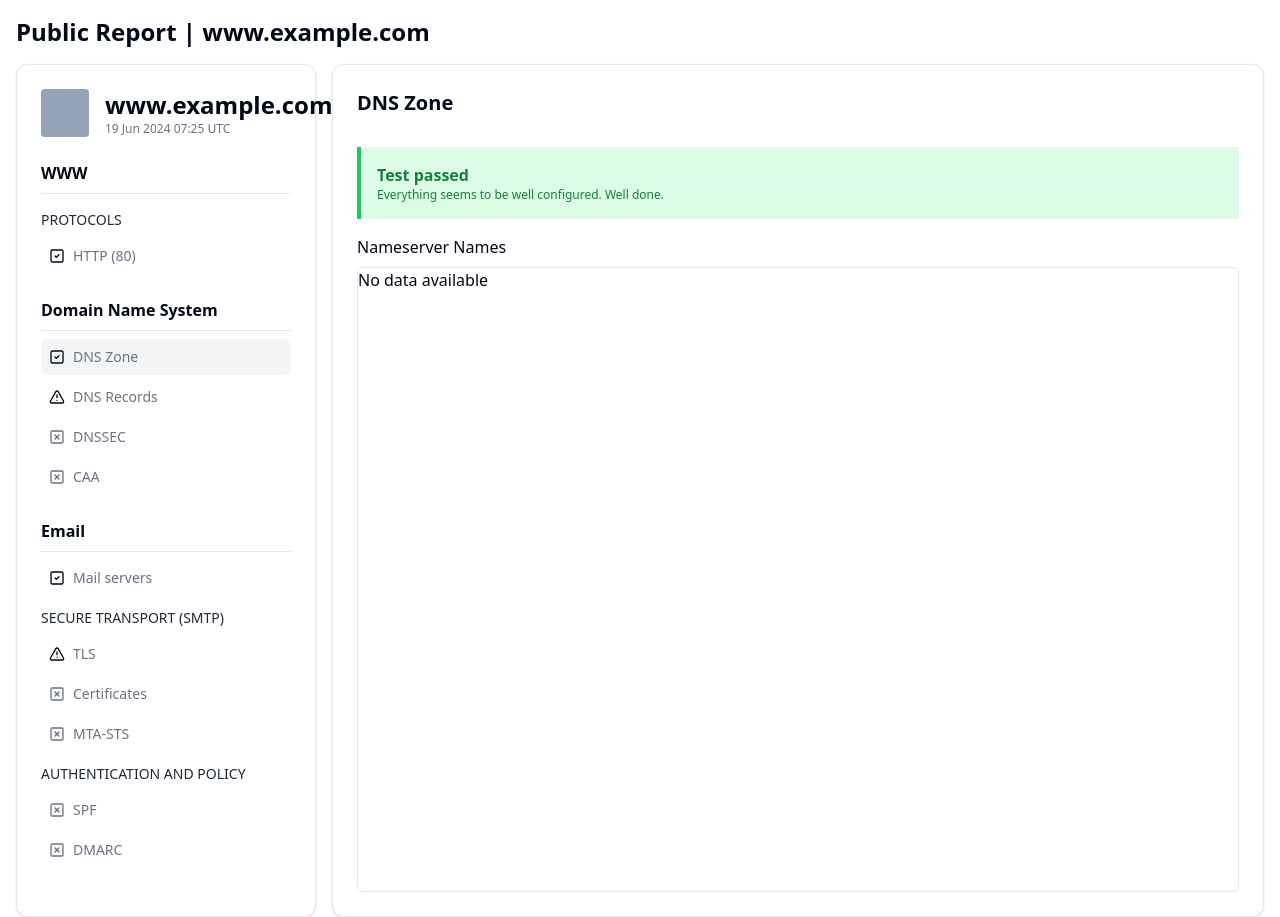
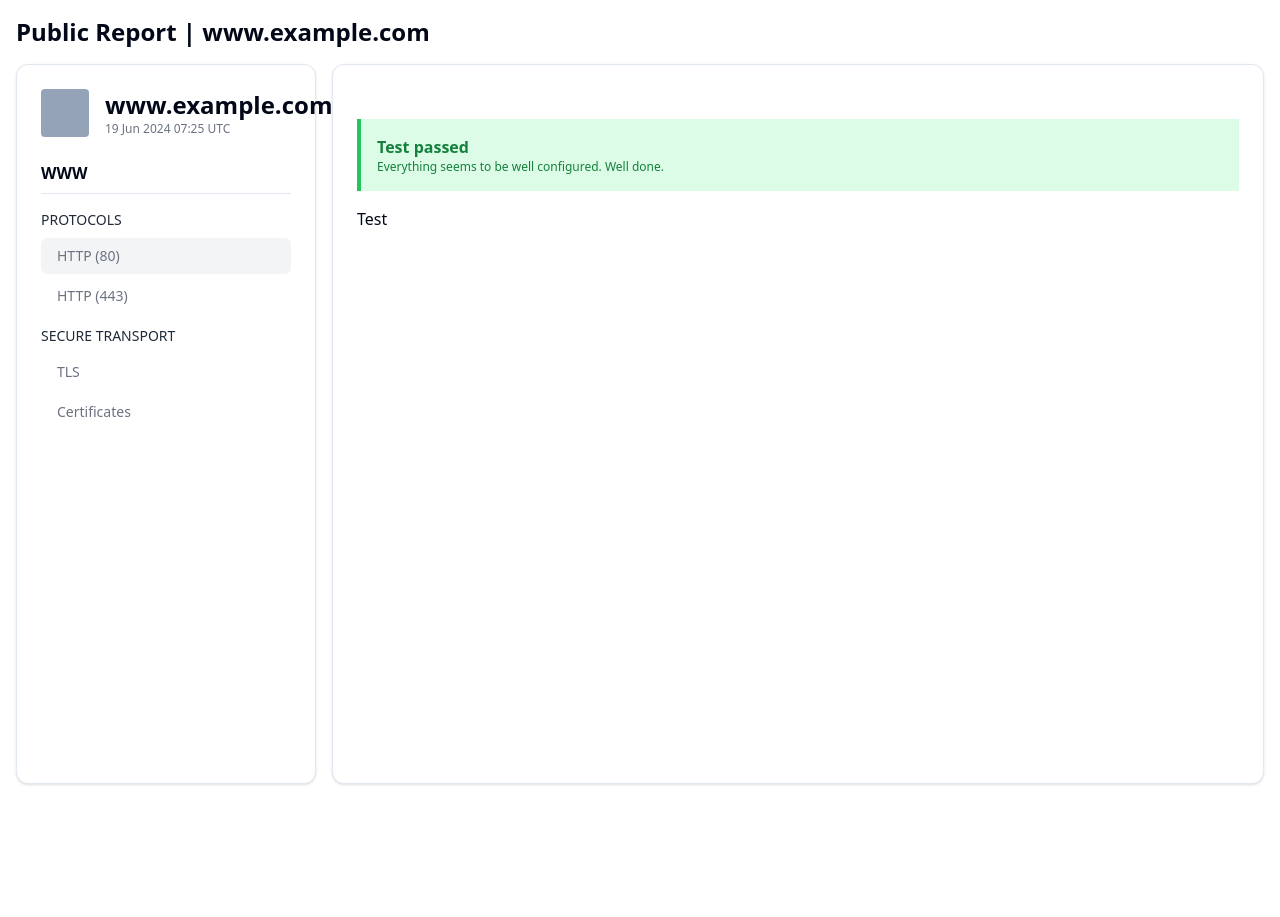
Before and after one commit to Aeon-Y/argus, a Next.js app: page /report in a window 1280 px wide. After the commit the page ends 800 px from the top, so only its background shows below. Built offline with nearby package versions, Linux system fonts and the light colour scheme.

Commit message:
feat: Update Navigation component for new data structure

```diff
--- a/app/report/components/Content.tsx
+++ b/app/report/components/Content.tsx
@@ -1,13 +1,12 @@
 import { Card, CardHeader, CardContent } from "@/components/ui/card";
-import { ScrollArea } from "@/components/ui/scroll-area";
-import { Option } from "./Navigation";
 import Http from "./Http";
 import { useEffect, useState } from "react";
 import { ScanResponse } from "@/types/scanResponse";
 import { getScanDataFromLocalStorage } from "@/utils/format";
+import { Child } from "../data/module";
 
 interface ContentProps {
-  activeOption: Option;
+  activeOption: Child;
 }
 
 const Content: React.FC<ContentProps> = ({ activeOption }) => {
@@ -19,7 +18,7 @@ const Content: React.FC<ContentProps> = ({ activeOption }) => {
 
   const details = (type: string) => {
     switch (type) {
-      case "http":
+      case "www-http":
         return <Http data={report?.http_scan!} />;
 
       default:
@@ -42,12 +41,13 @@ const Content: React.FC<ContentProps> = ({ activeOption }) => {
             Everything seems to be well configured. Well done.
           </p>
         </div>
-        <p className="mb-2">Nameserver Names</p>
-        <div className="flex-1 min-h-0">
-          <ScrollArea className="h-full w-full rounded-md border">
-            {details(activeOption.name!) || "No data available"}
-          </ScrollArea>
-        </div>
+        {activeOption.description ? (
+          <div className="flex-1 min-h-0">
+            {details(activeOption.id!) || "No data available"}
+          </div>
+        ) : (
+          <div>Test</div>
+        )}
       </CardContent>
     </Card>
   );
--- a/app/report/components/Http.tsx
+++ b/app/report/components/Http.tsx
@@ -1,5 +1,6 @@
 import React from "react";
 import { HttpScan } from "@/types/scanResponse";
+import { ScrollArea } from "@/components/ui/scroll-area";
 
 interface HeaderProps {
   label: string;
@@ -21,6 +22,8 @@ interface HttpProps {
 const Http: React.FC<HttpProps> = ({ data }) => {
   return (
     <div>
+      <p className="mb-2">URL:{data.url}</p>
+      <ScrollArea className="h-full w-full rounded-md border">
         {data.redirect_chain.map((redirect, index) => (
           <div
             key={redirect.url}
@@ -49,6 +52,7 @@ const Http: React.FC<HttpProps> = ({ data }) => {
             </div>
           </div>
         ))}
+      </ScrollArea>
     </div>
   );
 };
--- a/app/report/components/Navigation.tsx
+++ b/app/report/components/Navigation.tsx
@@ -2,135 +2,12 @@ import { CheckSquare2Icon, AlertTriangleIcon, XSquareIcon } from "lucide-react";
 import { Avatar } from "@/components/ui/avatar";
 import { Separator } from "@/components/ui/separator";
 import { Card, CardHeader, CardContent } from "@/components/ui/card";
+import { Child, modules } from "../data/module";
 
 interface NavigationProps {
-  activeOption: Option;
-  clickOption: (option: Option) => void;
+  activeOption: Child;
+  clickOption: (option: Child) => void;
 }
-
-export interface Option {
-  name?: string;
-  label: string;
-  icon?: React.FC;
-  color?: string;
-  description?: string;
-}
-
-// TODO: Define the data structure in the navigation bar and combine it with dynamic data.
-const navigationTabs = [
-  {
-    title: "WWW",
-    children: [
-      {
-        label: "PROTOCOLS",
-      },
-      {
-        name: "http",
-        label: "HTTP (80)",
-        icon: CheckSquare2Icon,
-        color: "green-500",
-        description:
-          "To observe your HTTP implementation, we submit a request to the homepage of your site on port 80, follow all redirections (even when they take us to other domain names), and record the returned HTTP headers.",
-      },
-    ],
-  },
-  {
-    title: "Domain Name System",
-    children: [
-      {
-        name: "dns-zone",
-        label: "DNS Zone",
-        icon: CheckSquare2Icon,
-        color: "green-500",
-        description:
-          "The global DNS infrastructure is organized as a series of hierarchical DNS zones. The root zone hosts a number of global and country TLDs, which in turn host further zones that are delegated to their customers. Each organization that controls a zone can delegate parts of its namespace to other zones. In this test we perform detailed inspection of a DNS zone, but only if the host being tested matches the zone.",
-      },
-      {
-        name: "dns-records",
-        label: "DNS Records",
-        icon: AlertTriangleIcon,
-        color: "yellow-500",
-        description:
-          "DNS records are used to map domain names to IP addresses and other resources. They are stored in a zone file on a DNS server. The most common types of DNS records are A, AAAA, CNAME, MX, NS, PTR, SOA, SRV, and TXT records. In this test we check the presence and validity of these records.",
-      },
-      {
-        name: "dnssec",
-        label: "DNSSEC",
-        icon: XSquareIcon,
-        color: "gray-500",
-        description:
-          "DNSSEC is a set of extensions to DNS that provide origin authentication and integrity protection. It uses digital signatures to ensure that the responses to DNS queries are authentic. In this test we check if DNSSEC is enabled for the domain.",
-      },
-      {
-        name: "caa",
-        label: "CAA",
-        icon: XSquareIcon,
-        color: "gray-500",
-        description:
-          "CAA (Certification Authority Authorization) is a DNS record that specifies which certificate authorities (CAs) are allowed to issue certificates for a domain. It is used to prevent unauthorized CAs from issuing certificates. In this test we check if the domain has a CAA record.",
-      },
-    ],
-  },
-  {
-    title: "Email",
-    children: [
-      {
-        name: "mail-servers",
-        label: "Mail servers",
-        icon: CheckSquare2Icon,
-        color: "green-500",
-        description:
-          "An internet hostname can be served by zero or more mail servers, as specified by MX (mail exchange) DNS resource records. Each server can further resolve to multiple IP addresses, for example to handle IPv4 and IPv6 clients. Thus, in practice, hosts that wish to receive email reliably are supported by many endpoint.",
-      },
-      {
-        label: "Secure Transport (SMTP)",
-      },
-      {
-        name: "tls",
-        label: "TLS",
-        icon: AlertTriangleIcon,
-        color: "yellow-500",
-        description:
-          "Transport Layer Security (TLS) is the most widely used encryption protocol on the Internet. In combination with valid certificates, servers can establish trusted communication channels even with users who have never visited them before. Network attackers can't uncover what is being communicated, even when they can see all the traffic.",
-      },
-      {
-        name: "certificates",
-        label: "Certificates",
-        icon: XSquareIcon,
-        color: "gray-500",
-        description:
-          "A certificate is a digital document that contains a public key, some information about the entity associated with it, and a digital signature from the certificate issuer. It’s a mechanism that enables us to exchange, store, and use public keys. Being able to reliably verify the identity of a remote server is crucial in order to achieve secure encrypted communication.",
-      },
-      {
-        name: "mta-sts",
-        label: "MTA-STS",
-        icon: XSquareIcon,
-        color: "gray-500",
-        description:
-          "SMTP Mail Transfer Agent Strict Transport Security (MTA-STS) is a mechanism enabling mail service providers to declare their ability to receive Transport Layer Security (TLS) secure SMTP connections, and to specify whether sending SMTP servers should refuse to deliver to MX hosts that do not offer TLS with a trusted server certificate.",
-      },
-      {
-        label: "Authentication and Policy",
-      },
-      {
-        name: "spf",
-        label: "SPF",
-        icon: XSquareIcon,
-        color: "gray-500",
-        description:
-          "SMTP TLS Reporting (RFC 8460), or TLS-RPT for short, describes a reporting mechanism and format by which systems sending email can share statistics and specific information about potential failures with recipient domains. Recipient domains can then use this information to both detect potential attacks and diagnose unintentional misconfigurations. TLS-RPT can be used with DANE or MTA-STS.",
-      },
-      {
-        name: "dmarc",
-        label: "DMARC",
-        icon: XSquareIcon,
-        color: "gray-500",
-        description:
-          "Domain-based Message Authentication, Reporting, and Conformance (DMARC) is a scalable mechanism by which a mail-originating organization can express domain-level policies and preferences for message validation, disposition, and reporting, that a mail-receiving organization can use to improve mail handling.",
-      },
-    ],
-  },
-];
 
 const Navigation: React.FC<NavigationProps> = ({
   activeOption,
@@ -150,28 +27,28 @@ const Navigation: React.FC<NavigationProps> = ({
         </div>
       </CardHeader>
       <CardContent>
-        {navigationTabs.map((tab) => (
+        {modules.map((tab) => (
           <div className="mb-6" key={tab.title}>
             <h1 className="font-bold">{tab.title}</h1>
             <Separator className="my-2" />
             {tab.children.map((child) =>
-              child.name ? (
+              child.id ? (
                 <div
                   className={`flex flex-row items-center cursor-pointer mb-1 px-2 py-2 rounded-md hover:bg-gray-100 transition-colors duration-200 ease-in-out ${
-                    activeOption.name === child.name && "bg-gray-100"
+                    activeOption.id === child.id && "bg-gray-100"
                   }`}
-                  key={child.name}
+                  key={child.id}
                   onClick={() => clickOption(child)}
                 >
-                  <child.icon className={`w-4 h-4 text-${child.color}`} />
+                  {/* <child.icon className={`w-4 h-4 text-${child.color}`} /> */}
                   <p className="text-sm text-gray-500 ml-2">{child.label}</p>
                 </div>
               ) : (
                 <h2
-                  key={child.label}
+                  key={child.title}
                   className="font-medium text-sm text-gray-800 py-2 uppercase"
                 >
-                  {child.label}
+                  {child.title}
                 </h2>
               )
             )}
--- /dev/null
+++ b/app/report/data/module.ts
@@ -0,0 +1,51 @@
+let moduleId: "www-http" | "www-https" | "www-tls" | "www-certificates";
+
+export interface Child {
+  id?: typeof moduleId;
+  label?: string;
+  title?: string;
+  description?: string;
+}
+
+interface Module {
+  title: string;
+  children: Child[];
+}
+
+export const modules: Module[] = [
+  {
+    title: "WWW",
+    children: [
+      {
+        title: "PROTOCOLS",
+      },
+      {
+        id: "www-http",
+        label: "HTTP (80)",
+        description:
+          "To observe your HTTP implementation, we submit a request to the homepage of your site on port 80, follow all redirections (even when they take us to other domain names), and record the returned HTTP headers.",
+      },
+      {
+        id: "www-https",
+        label: "HTTP (443)",
+        description:
+          "To observe your HTTPS implementation, we submit a request to the homepage of your site on port 443, follow all redirections (even when they take us to other domain names), and record the returned HTTP headers. We use the most recent set of headers returned from the tested hostname for further tests such as HSTS and HPKP.",
+      },
+      {
+        title: "SECURE TRANSPORT",
+      },
+      {
+        id: "www-tls",
+        label: "TLS",
+        description:
+          "Transport Layer Security (TLS) is the most widely used encryption protocol on the Internet. In combination with valid certificates, servers can establish trusted communication channels even with users who have never visited them before. Network attackers can't uncover what is being communicated, even when they can see all the traffic.",
+      },
+      {
+        id: "www-certificates",
+        label: "Certificates",
+        description:
+          "A certificate is a digital document that contains a public key, some information about the entity associated with it, and a digital signature from the certificate issuer. It’s a mechanism that enables us to exchange, store, and use public keys. Being able to reliably verify the identity of a remote server is crucial in order to achieve secure encrypted communication.",
+      },
+    ],
+  },
+];
--- a/app/report/page.tsx
+++ b/app/report/page.tsx
@@ -2,13 +2,13 @@
 
 import React, { useState } from "react";
 
-import Navigation, { Option } from "./components/Navigation";
+import Navigation from "./components/Navigation";
 import Content from "./components/Content";
+import { Child } from "./data/module";
 
 const ReportPage = () => {
-  const [activeOption, setActiveOption] = useState<Option>({
-    label: "DNS Zone",
-    name: "dns-zone",
+  const [activeOption, setActiveOption] = useState<Child>({
+    id: "www-http",
   });
 
   return (
```
Lines whose indentation alone changed are shown as unchanged.
